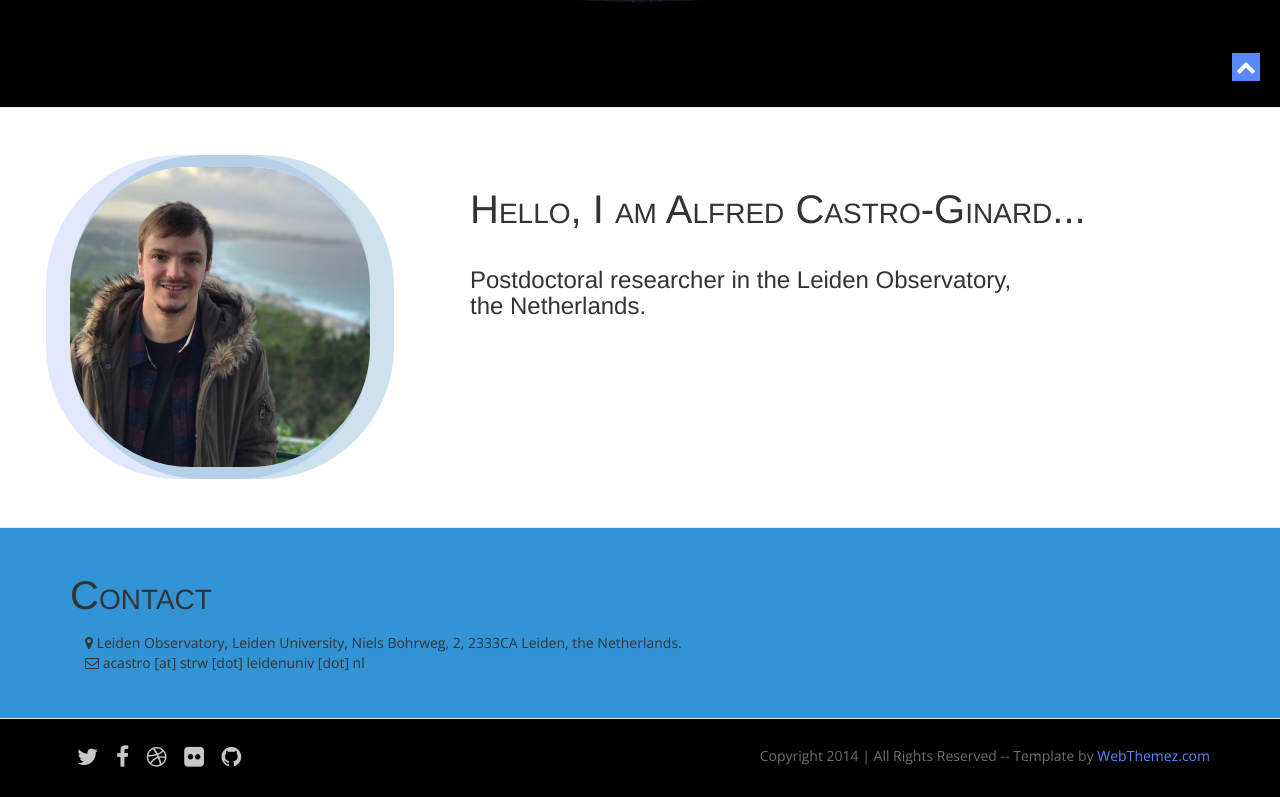
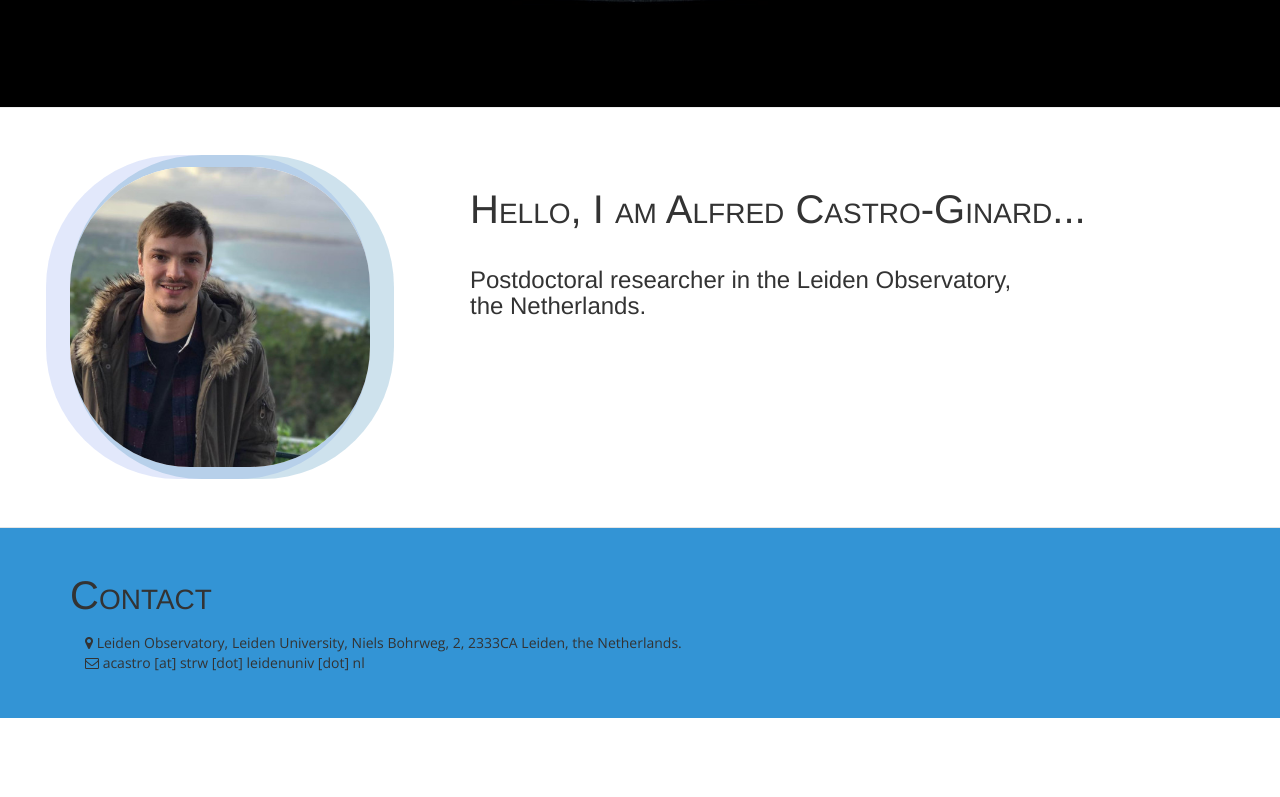
Before and after one commit to alfredcas/alfredcas.github.io, a plain HTML site: page index.html in a window 1280 px wide. Shown: the part 699-1496 px from the top of the page. After the commit the page ends 1417 px from the top, so only its background shows below. Drawn offline with nearby package versions, Linux system fonts and the light colour scheme.

Commit message:
update website

```diff
--- a/index.html
+++ b/index.html
@@ -400,7 +400,7 @@
 </footer>
 
 <!--/.page-section-->
-<footer class="copyright">
+<!--<footer class="copyright">
   <div class="container">
     <div class="row">
       <div class="col-md-6">
@@ -410,7 +410,7 @@
     </div>
   </div>
 </footer>
-<a href="#top" class="topHome"><i class="fa fa-chevron-up fa-2x"></i></a>
+<a href="#top" class="topHome"><i class="fa fa-chevron-up fa-2x"></i></a>-->
 
 <!--[if lte IE 8]><script src="//ajax.googleapis.com/ajax/libs/jquery/1.11.0/jquery.min.js"></script><![endif]-->
 <script src="js/modernizr-latest.js"></script>
```
